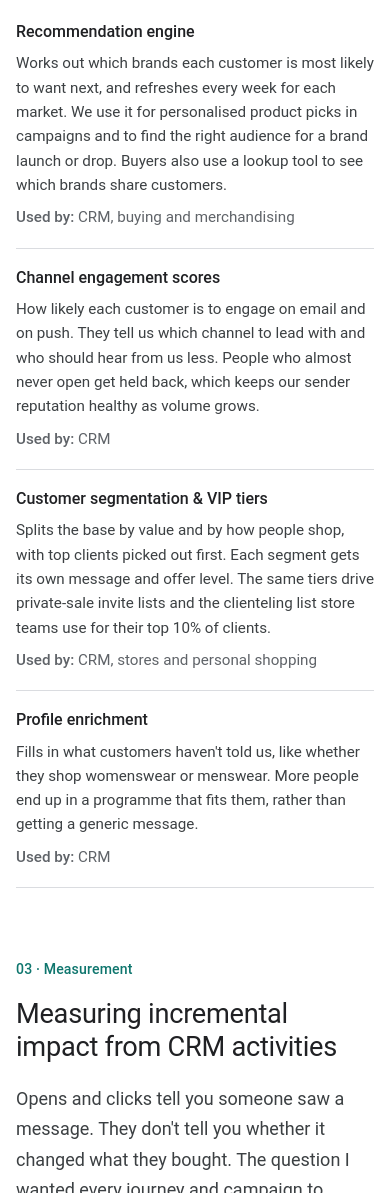
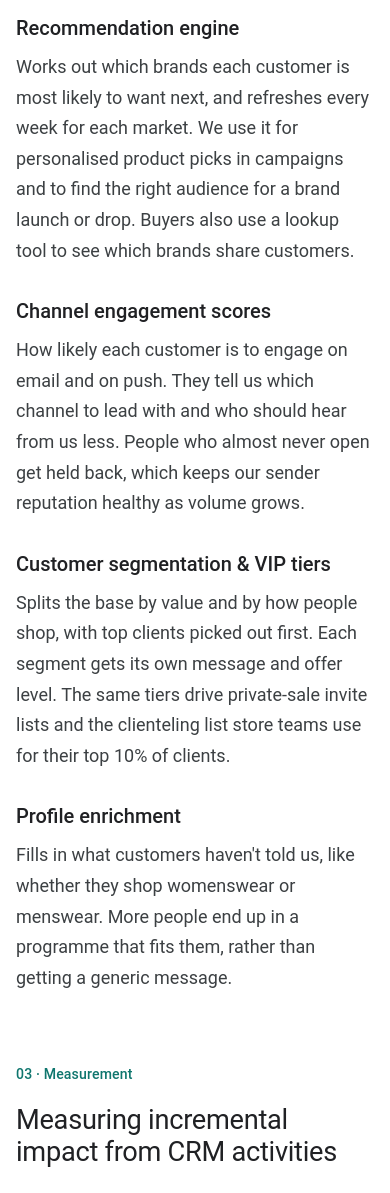
Before and after one commit to d3vsuthar/crm, a plain HTML site: page index.html in a window 390 px wide. Shown: the part 5135-6328 px from the top of the page. Drawn offline with Linux system fonts and the light colour scheme; a web font is replaced by a local one.

Commit message:
Models section: replace table with subsections, drop Used by
Co-Authored-By: Claude Opus 5.5 <noreply@anthropic.com>

```diff
--- a/index.html
+++ b/index.html
@@ -151,20 +151,6 @@ figcaption { font: 0.88rem/1.5 var(--display); color: var(--muted); }
 .cta p { font-size: 0.95rem; color: var(--muted); }
 @media (max-width: 560px) { .cta { grid-template-columns: 1fr; } .cta .btn { justify-self: start; } }
 
-/* models table */
-.scores { width: 100%; border-collapse: collapse; font-size: 0.95rem; line-height: 1.6; }
-.scores th, .scores td { text-align: left; padding: 16px 16px 16px 0; border-bottom: 1px solid var(--line); vertical-align: top; }
-.scores th { font: 500 0.82rem var(--display); color: var(--muted); padding-top: 0; }
-.scores td:first-child { font: 500 1rem/1.4 var(--display); color: var(--ink); width: 28%; }
-.scores td:last-child { color: var(--muted); width: 20%; padding-right: 0; }
-@media (max-width: 640px) {
-  .scores thead { display: none; }
-  .scores, .scores tbody, .scores tr, .scores td { display: block; width: auto !important; }
-  .scores tr { padding: 18px 0; border-bottom: 1px solid var(--line); }
-  .scores td { border: 0; padding: 0; }
-  .scores td + td { margin-top: 8px; }
-  .scores td:last-child::before { content: "Used by: "; font-weight: 500; }
-}
 
 .ops { margin: 0; padding: 0; list-style: none; display: grid; gap: 14px; }
 .ops li { padding-left: 20px; position: relative; }
@@ -285,15 +271,10 @@ footer .links { display: flex; flex-wrap: wrap; gap: 20px; }
           <div class="eyebrow">02 · Models</div>
           <h2>Targeting, segmentation and customer models</h2>
           <p>A few of the models I built that are in use today. The team relies on them every week to decide who we contact and what we show them.</p>
-          <table class="scores">
-            <thead><tr><th>Model</th><th>How it's used</th><th>Used by</th></tr></thead>
-            <tbody>
-              <tr><td>Recommendation engine</td><td>Works out which brands each customer is most likely to want next, and refreshes every week for each market. We use it for personalised product picks in campaigns and to find the right audience for a brand launch or drop. Buyers also use a lookup tool to see which brands share customers.</td><td>CRM, buying and merchandising</td></tr>
-              <tr><td>Channel engagement scores</td><td>How likely each customer is to engage on email and on push. They tell us which channel to lead with and who should hear from us less. People who almost never open get held back, which keeps our sender reputation healthy as volume grows.</td><td>CRM</td></tr>
-              <tr><td>Customer segmentation &amp; VIP tiers</td><td>Splits the base by value and by how people shop, with top clients picked out first. Each segment gets its own message and offer level. The same tiers drive private-sale invite lists and the clienteling list store teams use for their top 10% of clients.</td><td>CRM, stores and personal shopping</td></tr>
-              <tr><td>Profile enrichment</td><td>Fills in what customers haven't told us, like whether they shop womenswear or menswear. More people end up in a programme that fits them, rather than getting a generic message.</td><td>CRM</td></tr>
-            </tbody>
-          </table>
+          <div class="sub"><h3>Recommendation engine</h3><p>Works out which brands each customer is most likely to want next, and refreshes every week for each market. We use it for personalised product picks in campaigns and to find the right audience for a brand launch or drop. Buyers also use a lookup tool to see which brands share customers.</p></div>
+          <div class="sub"><h3>Channel engagement scores</h3><p>How likely each customer is to engage on email and on push. They tell us which channel to lead with and who should hear from us less. People who almost never open get held back, which keeps our sender reputation healthy as volume grows.</p></div>
+          <div class="sub"><h3>Customer segmentation &amp; VIP tiers</h3><p>Splits the base by value and by how people shop, with top clients picked out first. Each segment gets its own message and offer level. The same tiers drive private-sale invite lists and the clienteling list store teams use for their top 10% of clients.</p></div>
+          <div class="sub"><h3>Profile enrichment</h3><p>Fills in what customers haven't told us, like whether they shop womenswear or menswear. More people end up in a programme that fits them, rather than getting a generic message.</p></div>
         </section>
 
         <!-- 3 · Measurement -->
```
